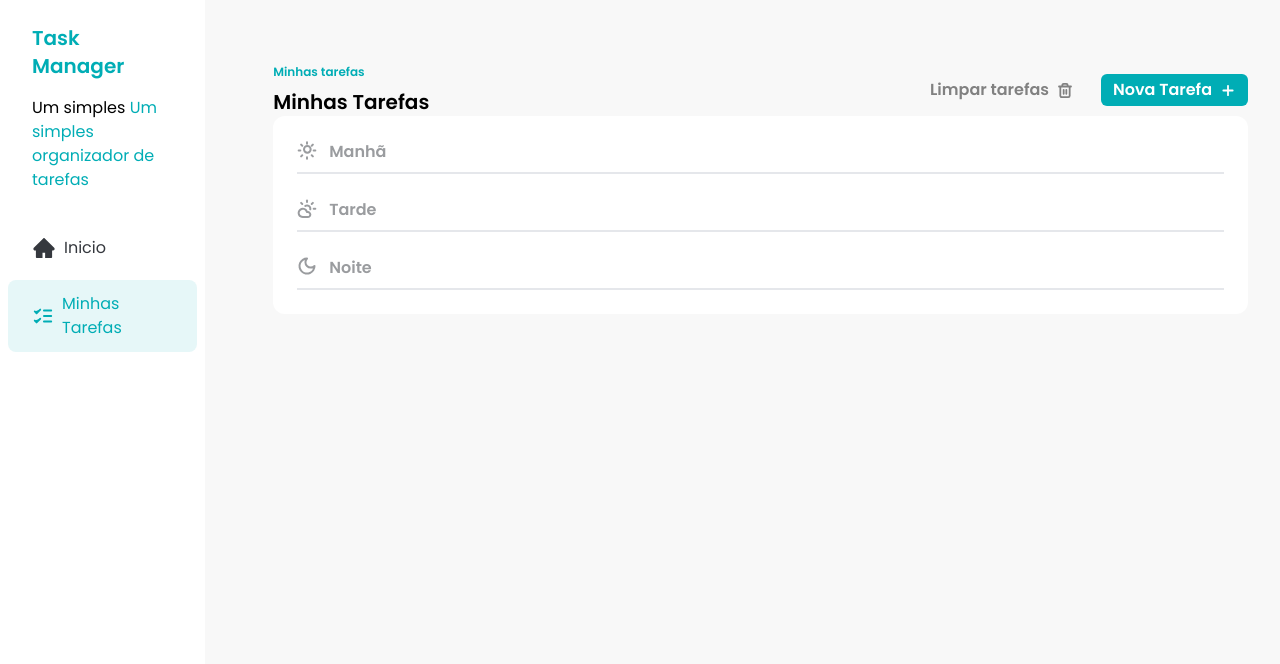
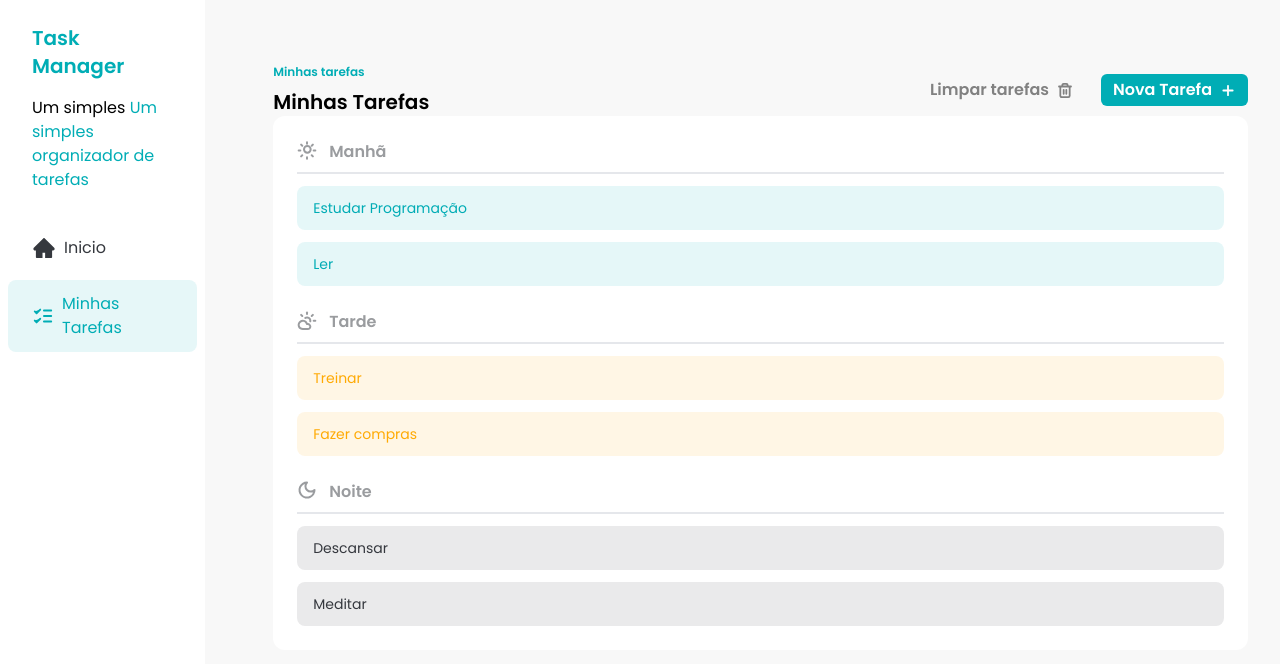
Before and after one commit to lopesmatheus1/to-do-react, a React (Vite) app: page / in a window 1280 px wide. Shown: the top 664 px of the page. Built offline with nearby package versions, Linux system fonts and the light colour scheme.

Commit message:
feat: ensure tasks are listed on Tasks components

```diff
--- /dev/null
+++ b/src/components/TaskItem.jsx
@@ -0,0 +1,28 @@
+/* eslint-disable react/prop-types */
+import React from 'react'
+
+const TaskItem = ({ task }) => {
+  const getStatusClasses = () => {
+    if (task.status === 'done') {
+      return 'bg-[#00acb5] bg-opacity-10 text-[#00acb5] '
+    }
+
+    if (task.status === 'in_progress') {
+      return 'bg-[#FFAA04] bg-opacity-10 text-[#FFAA04]'
+    }
+
+    if (task.status === 'not_started') {
+      return 'bg-[#35383E] bg-opacity-10 text-[#35383E]'
+    }
+  }
+
+  return (
+    <div
+      className={`flex items-center gap-2 rounded-lg px-4 py-3 text-sm ${getStatusClasses()}`}
+    >
+      {task.title}
+    </div>
+  )
+}
+
+export default TaskItem
--- a/src/components/Tasks.jsx
+++ b/src/components/Tasks.jsx
@@ -1,4 +1,4 @@
-import React from 'react'
+import React, { useState } from 'react'
 import Button from './Button'
 import AddIcon from '../assets/icons/Add.svg?react'
 import TrashIcon from '../assets/icons/trash.svg?react'
@@ -6,8 +6,17 @@
 import CloudSun from '../assets/icons/cloud-sun.svg?react'
 import Moon from '../assets/icons/moon.svg?react'
 import TaskSeparator from './TaskSeparator'
+import TASKS from '../constants/task'
+import TaskItem from './TaskItem'
 
 const Tasks = () => {
+  const [tasks] = useState(TASKS)
+
+  const morningTasks = tasks.filter((task) => task.time === 'morning')
+  const afternoonTasks = tasks.filter((task) => task.time === 'afternoon')
+  const eveningTasks = tasks.filter((task) => task.time === 'evening')
+
+  console.log(morningTasks)
   return (
     <div className="w-full px-8 py-16">
       <div className="flex justify-between">
@@ -36,16 +45,31 @@
         {/*MANHÃ*/}
         <div className="space-y-3">
           <TaskSeparator text="Manhã" icon={<SunIcon />} />
+
+          {/* TAREFAS MANHÃ */}
+          {morningTasks.map((task) => (
+            <TaskItem key={task.id} task={task} />
+          ))}
         </div>
 
         {/*TARDE*/}
         <div className="my-6 space-y-3">
           <TaskSeparator text="Tarde" icon={<CloudSun />} />
+
+          {/* TAREFAS TARDE */}
+          {afternoonTasks.map((task) => (
+            <TaskItem key={task.id} task={task} />
+          ))}
         </div>
 
         {/*NOITE*/}
         <div className="space-y-3">
           <TaskSeparator text="Noite" icon={<Moon />} />
+
+          {/* TAREFAS NOITE */}
+          {eveningTasks.map((task) => (
+            <TaskItem key={task.id} task={task} />
+          ))}
         </div>
       </div>
     </div>
--- /dev/null
+++ b/src/constants/task.js
@@ -0,0 +1,50 @@
+const TASKS = [
+  {
+    id: 1,
+    title: 'Estudar Programação',
+    description: 'Estudar programação pelo curso FSC',
+    time: 'morning',
+    status: 'done',
+  },
+
+  {
+    id: 2,
+    title: 'Ler',
+    description: 'Ler livro de matemática',
+    time: 'morning',
+    status: 'done',
+  },
+
+  {
+    id: 3,
+    title: 'Treinar',
+    description: 'Treinar musculação na academia',
+    time: 'afternoon',
+    status: 'in_progress',
+  },
+
+  {
+    id: 4,
+    title: 'Fazer compras',
+    description: 'ir ao mercado comprar coisas para janta',
+    time: 'afternoon',
+    status: 'in_progress',
+  },
+
+  {
+    id: 5,
+    title: 'Descansar',
+    description: 'Ver um filme com a família',
+    time: 'evening',
+    status: 'not_started',
+  },
+  {
+    id: 6,
+    title: 'Meditar',
+    description: 'fechar os olhos e meditar',
+    time: 'evening',
+    status: 'not_started',
+  },
+]
+
+export default TASKS
```
